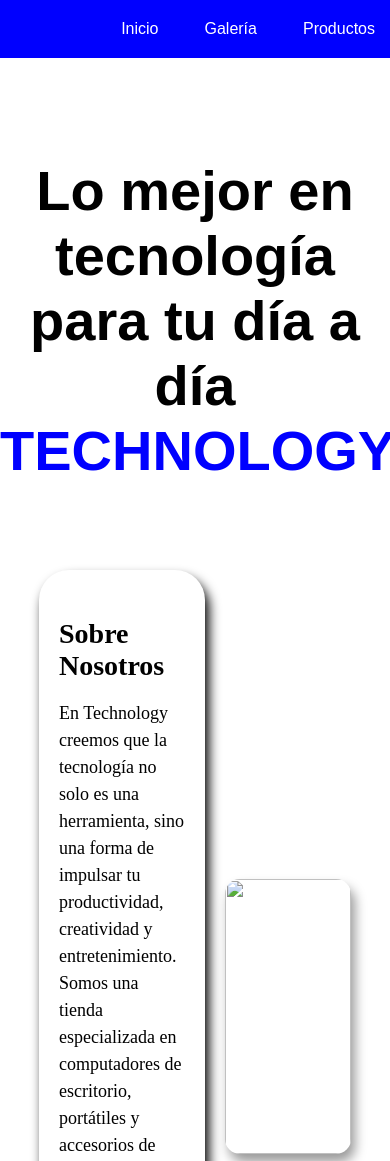
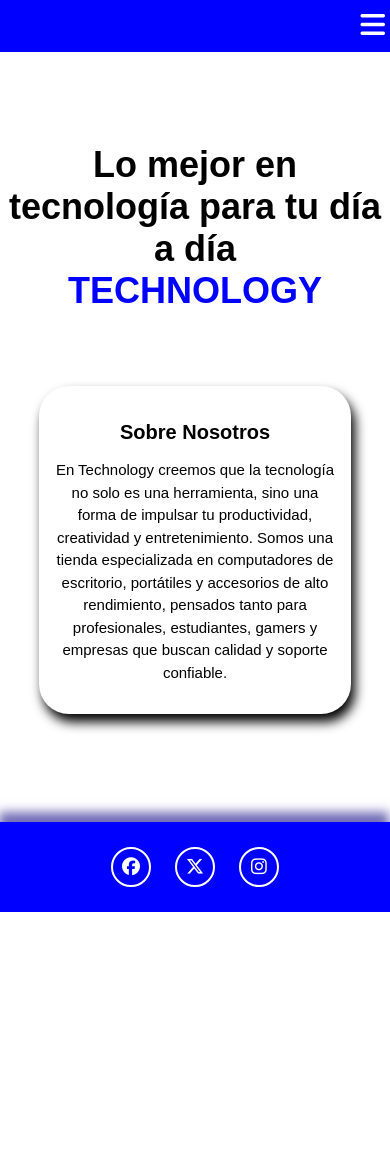
Before and after one commit to vanegasjoseignacio2-cyber/tiendadetecnologia, a plain HTML site: page index.html in a window 390 px wide. Shown: the top 1161 px of the page. After the commit the page ends 912 px from the top, so only its background shows below. Drawn offline with Linux system fonts and the light colour scheme; a web font is replaced by a local one.

Commit message:
actualizar responsive

```diff
--- a/css/index.css
+++ b/css/index.css
@@ -1,9 +1,9 @@
-@import url('https://fonts.googleapis.com/css2?family=Miniver&family=Righteous&display=swap');
- html{
+
+html {
   scroll-behavior: smooth;
   scrollbar-color:#0033ff #ffffff;
 }
- html :hover{
+html:hover {
   scrollbar-color:#d9ff00 #ffffff;
 }
 body {
@@ -13,7 +13,9 @@ body {
   min-height: 100vh;
   display: flex;
   flex-direction: column;
+  font-family: Arial, Helvetica, sans-serif;
 }
+
 
 header {
   background-color: blue;
@@ -30,14 +32,13 @@ header {
 header .logo img {
   height: 60px;
   width: auto;
-    box-shadow: 4px 8px 10px #00000080 ;
+  box-shadow: 4px 8px 10px #00000080;
   border-radius: 20px;
 }
 .titulo {
   margin-top: 120px;
   text-align: center;
   font-size: 28px;
-    font-family: Arial, Helvetica, sans-serif;
 }
 .titulo .name {
   color: blue;
@@ -59,24 +60,25 @@ header nav ul li a {
   text-decoration: none;
   cursor: pointer;
   border-radius: 40px;
-    font-family: Arial, Helvetica, sans-serif;
   transition: all 0.5s ease;
 }
 header nav ul li a:hover {
-    background: radial-gradient(#b4e9ed, rgb(0, 170, 255) );
+  background: radial-gradient(#b4e9ed, rgb(0, 170, 255));
   transform:translateY(-3px);
   box-shadow: 2px 4px 10px #000000;
   color: rgb(0, 0, 0);
 }
+
 #menu-toggle {
   display: none;
 }
 .menu-icon {
   display: none;
-    font-size: 26px;
+  font-size: 28px;
   cursor: pointer;
   color: #fff;
   margin-left: auto;
+  margin-right: 25px;
 }
 
 .cuerpo {
@@ -102,7 +104,6 @@ header nav ul li a:hover {
   width: 80%;
   margin: 50px auto;
 }
-
 .Sobre {
   flex: 1;
   background-color:#fff;
@@ -112,8 +113,8 @@ header nav ul li a:hover {
   transition: all 0.5s ease;
   cursor: pointer;
 }
-.Sobre:hover{
-    transform: scale(1.1);
+.Sobre:hover {
+  transform: scale(1.05);
   color: white;
   border-radius: 40px;
   background: linear-gradient(45deg, blue , purple);
@@ -126,7 +127,6 @@ header nav ul li a:hover {
   font-size: 18px;
   line-height: 1.5;
 }
-
 .imagen-sobre {
   flex: 1;
   text-align: center;
@@ -134,17 +134,15 @@ header nav ul li a:hover {
 .imagen-sobre img {
   width: 100%;
   max-width: 500px;
-    height: 275px;
+  height: auto;
   border-radius: 15px;
   box-shadow: 4px 8px 12px rgba(0,0,0,0.4);
   transition: all 0.5s ease;
 }
 .imagen-sobre img:hover {
-    transform: scale(1.1);
+  transform: scale(1.05);
 }
 
-
-/* Footer siempre abajo */
 footer {
   background-color: blue;
   color: #fff;
@@ -152,7 +150,7 @@ footer {
   text-align: center;
   width: 100%;
   box-shadow: -1px -10px 10px rgb(115, 110, 183);
-    margin-top: auto; /* 🔹 empuja el footer abajo */
+  margin-top: auto;
 }
 footer a {
   color: #fff;
@@ -173,3 +171,73 @@ footer a:hover {
   border-color: #000000;
   transform: scale(1.1);
 }
+
+
+@media (max-width: 992px) {
+  .contenedor-sobre {
+    flex-direction: column;
+    text-align: center;
+  }
+  .Sobre {
+    margin-bottom: 20px;
+  }
+}
+
+@media (max-width: 768px) {
+  header nav ul {
+    display: none;
+    flex-direction: column;
+    background: rgba(0, 0, 0, 0.715);
+    position: absolute;
+    top: 50px;
+    right: 25px;
+    padding: 8px;
+    border-radius: 8px;
+    box-shadow: 2px 6px 10px rgba(0,0,0,0.5);
+  }
+  header nav ul li {
+    margin: 10px 0;
+  }
+  #menu-toggle:checked ~ nav ul {
+    display: flex;
+  }
+  .menu-icon {
+    display: block;
+  }
+  .titulo {
+    font-size: 22px;
+  }
+  .Sobre h3 {
+    font-size: 22px;
+  }
+  .Sobre p {
+    font-size: 16px;
+  }
+  footer {
+    font-size: 14px;
+  }
+}
+
+@media (max-width: 480px) {
+  header .logo img {
+    height: 45px;
+  }
+  .titulo {
+    font-size: 18px;
+  }
+  .Sobre {
+    padding: 15px;
+  }
+  .Sobre h3 {
+    font-size: 20px;
+  }
+  .Sobre p {
+    font-size: 15px;
+  }
+  footer a {
+    width: 36px;
+    height: 36px;
+    line-height: 36px;
+    font-size: 18px;
+  }
+}
```
Lines whose indentation alone changed are shown as unchanged.
